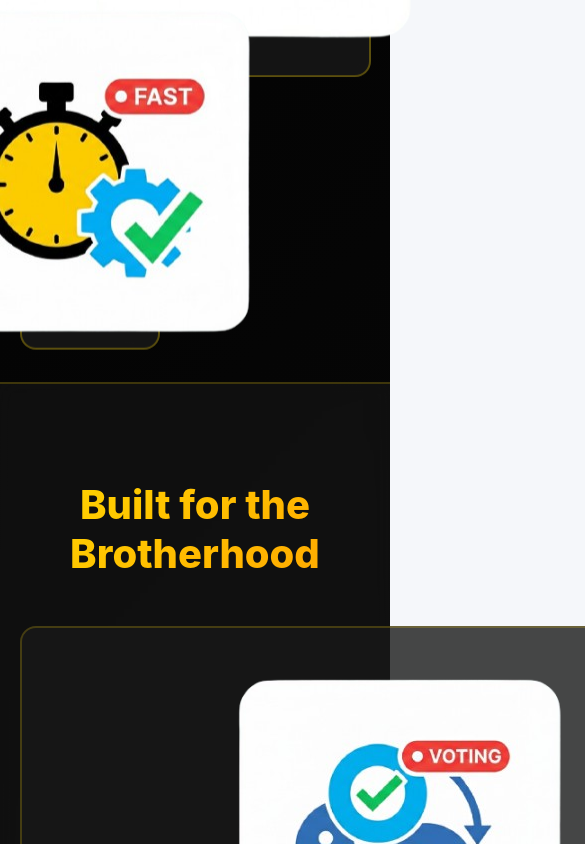
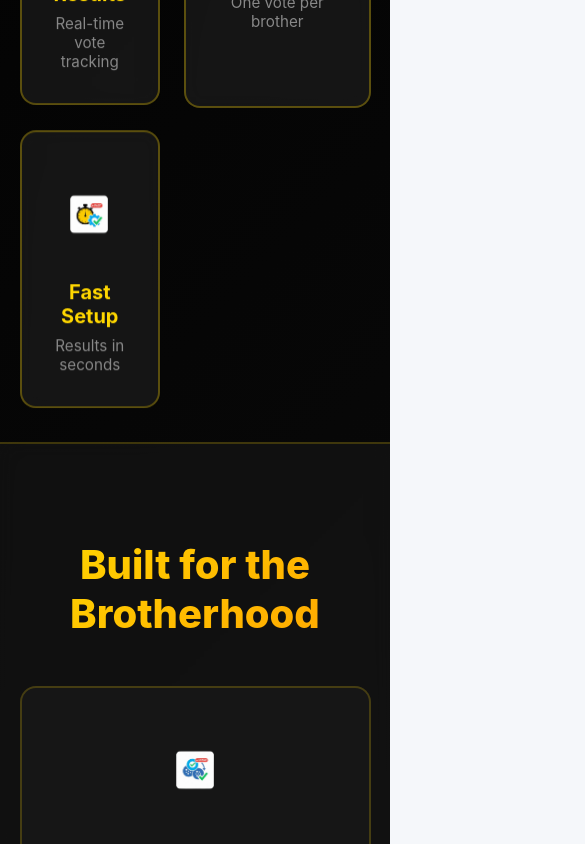
Before and after one commit to aaron-desmond/Zeta-Psi-Elections, a React (Create React App) app in the folder frontend-setup/: page / in a window 390 px wide. Shown: the part 840-1684 px from the top of the page, 585 px wide, since content can reach past the window. Built offline with nearby package versions, Linux system fonts and the light colour scheme; no server answers.

Commit message:
fix: updated image sizing and positioning

```diff
--- a/frontend-setup/src/components/Landing/LandingPage.css
+++ b/frontend-setup/src/components/Landing/LandingPage.css
@@ -207,8 +207,22 @@
 }
 
 .card-icon {
-    font-size: 2.5rem;
     margin-bottom: 1rem;
+    display: flex;
+    justify-content: center;
+    align-items: center;
+    height: 120px;
+}
+
+.card-icon img {
+    width: 100px;
+    height: 100px;
+    object-fit: contain;
+    transition: all 0.3s ease;
+}
+
+.visual-card:hover .card-icon img {
+    transform: scale(1.1);
 }
 
 .card-title {
@@ -267,8 +281,22 @@
 }
 
 .feature-icon {
-    font-size: 3rem;
-    margin-bottom: 1rem;
+    margin-bottom: 1.5rem;
+    display: flex;
+    justify-content: center;
+    align-items: center;
+    height: 120px;
+}
+
+.feature-icon img {
+    width: 100px;
+    height: 100px;
+    object-fit: contain;
+    transition: all 0.3s ease;
+}
+
+.feature-card:hover .feature-icon img {
+    transform: scale(1.1);
 }
 
 .feature-card h3 {
@@ -510,4 +538,23 @@
     .logo-icon {
         font-size: 28px;
     }
+
+    /* Mobile image sizing */
+    .card-icon {
+        height: 100px;
+    }
+
+    .card-icon img {
+        width: 80px;
+        height: 80px;
+    }
+
+    .feature-icon {
+        height: 100px;
+    }
+
+    .feature-icon img {
+        width: 80px;
+        height: 80px;
+    }
 }
```
